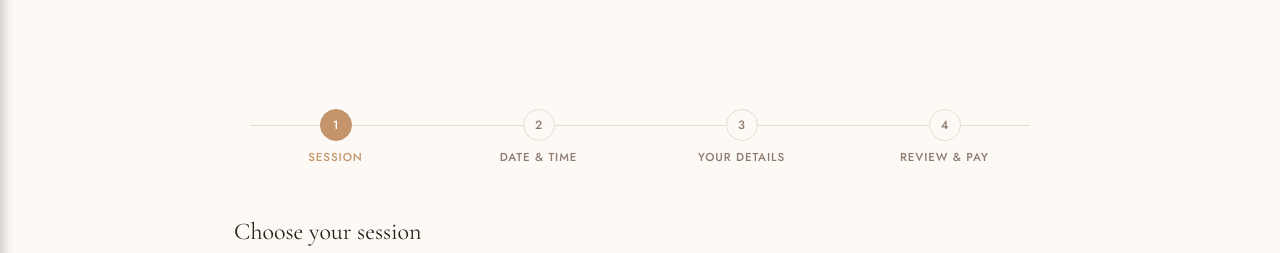
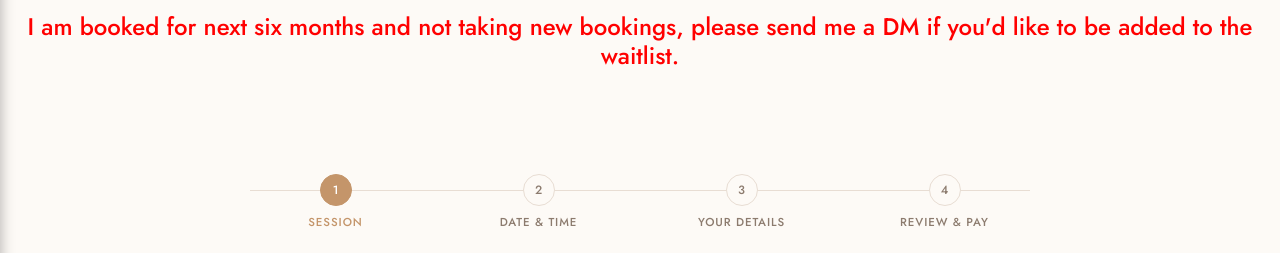
Before and after one commit to thechicartist/thechicartist, a plain HTML site: page schedule.html in a window 1280 px wide. Shown: the part 271-524 px from the top of the page. Drawn offline with nearby package versions, Linux system fonts and the light colour scheme.

Commit message:
marked unavailable for private lesson.

```diff
--- a/schedule.html
+++ b/schedule.html
@@ -575,6 +575,7 @@
 <section class="page-intro text-center">
   <h1>Book a <em>Private Session</em></h1>
   <p>One-on-one time to explore your creativity — pick a slot, pay securely, and you're all set.</p>
+  <h4 style="color: red;">I am booked for next six months and not taking new bookings, please send me a DM if you'd like to be added to the waitlist.</h4>
 </section>
 
 <main>
```
